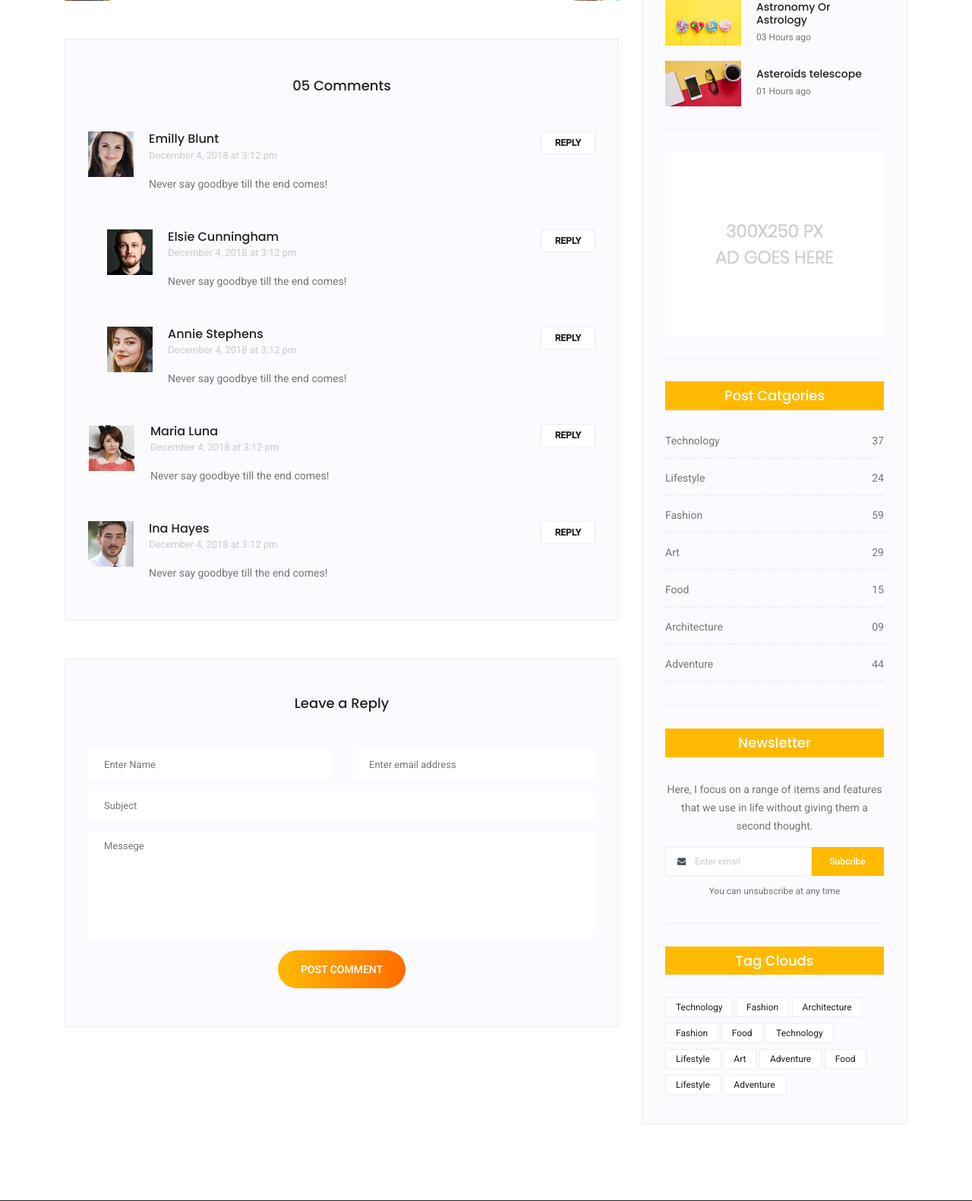
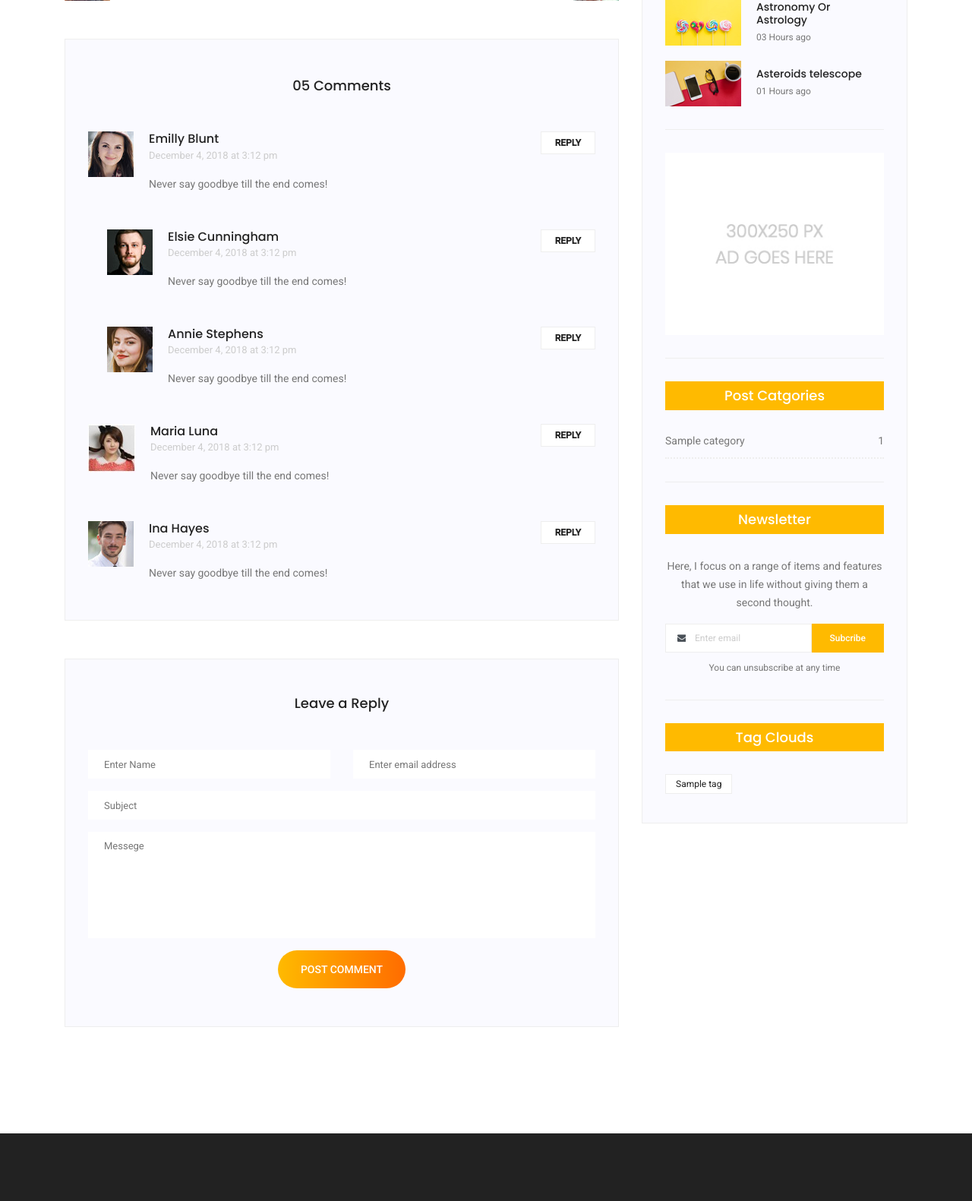
Before and after one commit to MSDipper/shop, a Django app: a page that uses templates/blog/post_detail.html in a window 1280 px wide. Shown: the part 1460-3041 px from the top of the page at 76% size. Run offline with Django 4.2, Linux system fonts and the light colour scheme; tables that the repository leaves empty hold one stand-in row (values such as "Sample post"); grey boxes marked "Sample" are stand-in pictures; some libraries are stand-ins or nearby versions.

Commit message:
add category and count categories

```diff
--- a/blog/views.py
+++ b/blog/views.py
@@ -1,6 +1,10 @@
+from itertools import count
+from unicodedata import category
 from django.shortcuts import render
-from blog.models import Post, Ip
+from blog.models import Post, Ip, Category
 from django.shortcuts import get_object_or_404
+from django.db.models import Count
+
 
 def get_client_ip(request):
     ''' Просмотры '''
@@ -22,7 +26,8 @@ def blog(request):
 
 
 def blog_detail(request, slug):
-    post = get_object_or_404(Post,slug=slug)
+    post = get_object_or_404(Post, slug=slug)
+    categories = Category.objects.annotate(category_count=Count('post'))
 
     ip = get_client_ip(request)
 
@@ -34,5 +39,6 @@ def blog_detail(request, slug):
 
     context = {
         'post':post,
+        'categories':categories,
     }
     return render(request, 'blog/post_detail.html', context)
--- a/templates/blog/post_detail.html
+++ b/templates/blog/post_detail.html
@@ -295,48 +295,14 @@
                         <aside class="single_sidebar_widget post_category_widget">
                             <h4 class="widget_title">Post Catgories</h4>
                             <ul class="list cat-list">
-                                <li>
-                                    <a href="#" class="d-flex justify-content-between">
-                                        <p>Technology</p>
-                                        <p>37</p>
-                                    </a>
-                                </li>
-                                <li>
-                                    <a href="#" class="d-flex justify-content-between">
-                                        <p>Lifestyle</p>
-                                        <p>24</p>
-                                    </a>
-                                </li>
-                                <li>
-                                    <a href="#" class="d-flex justify-content-between">
-                                        <p>Fashion</p>
-                                        <p>59</p>
-                                    </a>
-                                </li>
-                                <li>
-                                    <a href="#" class="d-flex justify-content-between">
-                                        <p>Art</p>
-                                        <p>29</p>
-                                    </a>
-                                </li>
-                                <li>
-                                    <a href="#" class="d-flex justify-content-between">
-                                        <p>Food</p>
-                                        <p>15</p>
-                                    </a>
-                                </li>
-                                <li>
-                                    <a href="#" class="d-flex justify-content-between">
-                                        <p>Architecture</p>
-                                        <p>09</p>
-                                    </a>
-                                </li>
-                                <li>
-                                    <a href="#" class="d-flex justify-content-between">
-                                        <p>Adventure</p>
-                                        <p>44</p>
-                                    </a>
-                                </li>
+                                {% for category in categories %}
+                                    <li>
+                                        <a href="#" class="d-flex justify-content-between">
+                                            <p>{{ category.name }}</p>
+                                            <p>{{ category.category_count }}</p>
+                                        </a>
+                                    </li>
+                                {% endfor %}
                             </ul>
                             <div class="br"></div>
                         </aside>
@@ -362,18 +328,9 @@
                         <aside class="single-sidebar-widget tag_cloud_widget">
                             <h4 class="widget_title">Tag Clouds</h4>
                             <ul class="list">
-                                <li><a href="#">Technology</a></li>
-                                <li><a href="#">Fashion</a></li>
-                                <li><a href="#">Architecture</a></li>
-                                <li><a href="#">Fashion</a></li>
-                                <li><a href="#">Food</a></li>
-                                <li><a href="#">Technology</a></li>
-                                <li><a href="#">Lifestyle</a></li>
-                                <li><a href="#">Art</a></li>
-                                <li><a href="#">Adventure</a></li>
-                                <li><a href="#">Food</a></li>
-                                <li><a href="#">Lifestyle</a></li>
-                                <li><a href="#">Adventure</a></li>
+                                {% for tag in post.tag.all %}
+                                    <li><a href="#">{{ tag.name }}</a></li>
+                                {% endfor %}
                             </ul>
                         </aside>
                     </div>
```
